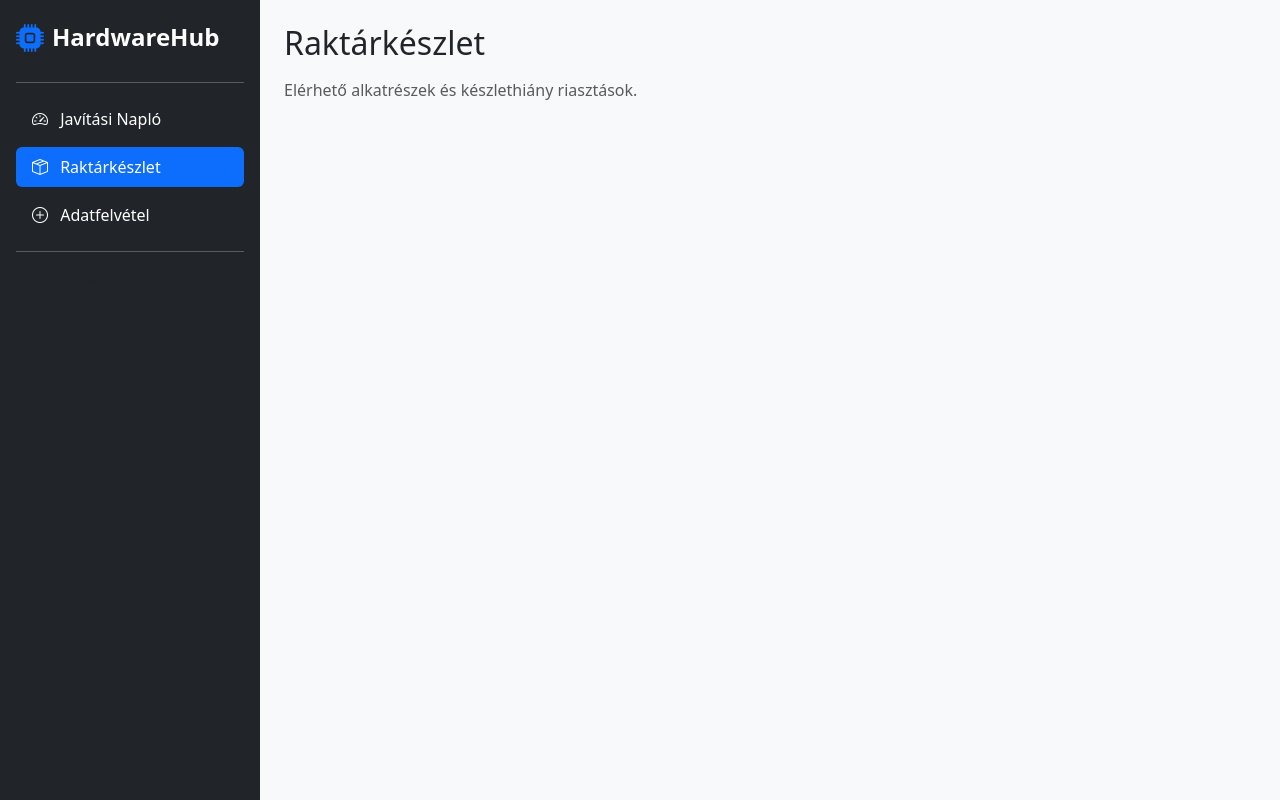
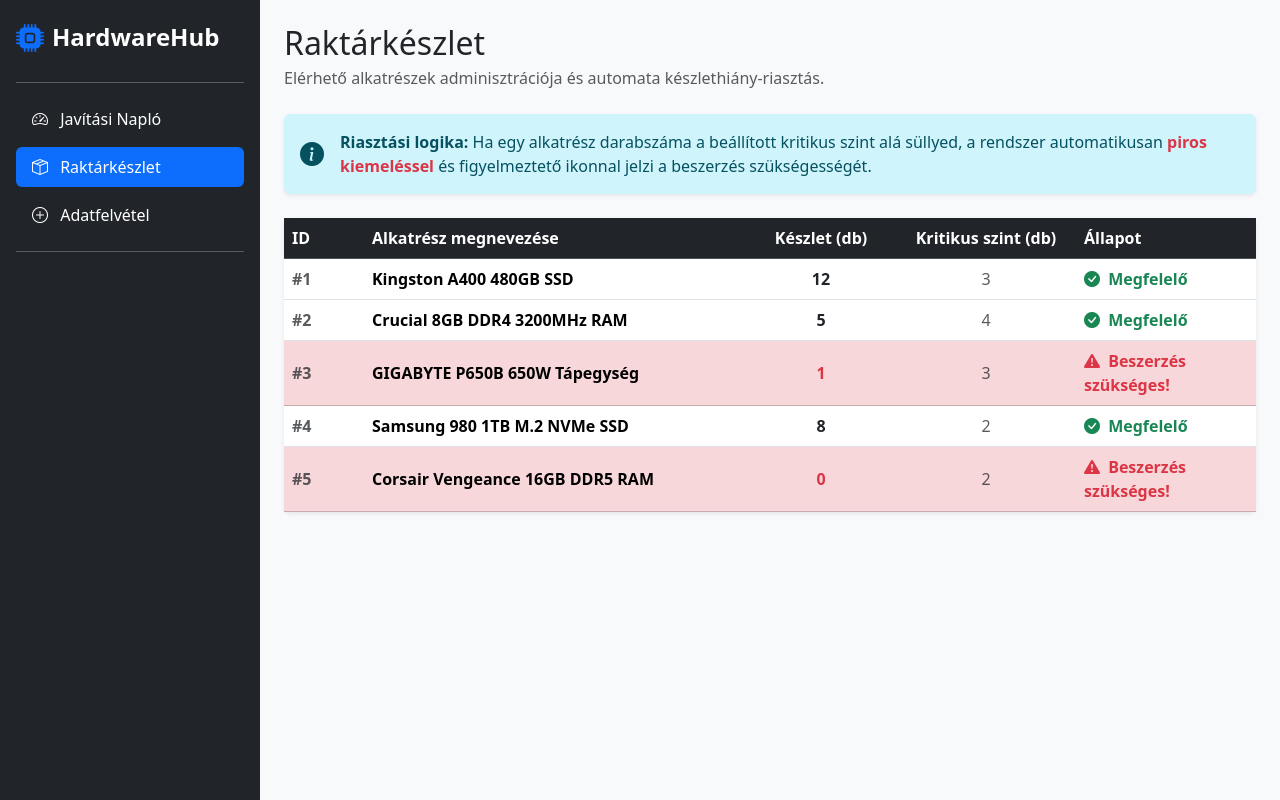
Before and after one commit to aprobence/HardwareHub-Inventory-Management, a website built with Vite: page index.html in a window 1280 px wide. Both pictures are taken after a click on the link "Raktárkészlet". Built offline with nearby package versions, Linux system fonts and the light colour scheme.

Commit message:
feat: raktarkeszlet UI tablazat automata kritikus szint riasztassal

```diff
--- a/index.html
+++ b/index.html
@@ -93,9 +93,38 @@
           </div>
 
           <div id="page-raktar" class="page-section d-none">
-            <h1 class="h2 mb-3">Raktárkészlet</h1>
-            <p class="text-muted">Elérhető alkatrészek és készlethiány riasztások.</p>
+            <div class="d-flex justify-content-between align-items-center mb-4">
+              <div>
+                <h1 class="h2 mb-1">Raktárkészlet</h1>
+                <p class="text-muted mb-0">Elérhető alkatrészek adminisztrációja és automata készlethiány-riasztás.</p>
+              </div>
             </div>
+
+            <div class="alert alert-info border-0 shadow-sm mb-4 d-flex align-items-center" role="alert">
+              <i class="bi bi-info-circle-fill fs-4 me-3"></i>
+              <div>
+                <strong>Riasztási logika:</strong> Ha egy alkatrész darabszáma a beállított kritikus szint alá süllyed, a rendszer automatikusan <span class="text-danger fw-bold">piros kiemeléssel</span> és figyelmeztető ikonnal jelzi a beszerzés szükségességét.
+              </div>
+            </div>
+
+            <div class="card shadow-sm border-0">
+              <div class="table-responsive">
+                <table class="table table-hover align-middle mb-0" id="inventory-table">
+                  <thead class="table-dark">
+                    <tr>
+                      <th style="width: 80px;">ID</th>
+                      <th>Alkatrész megnevezése</th>
+                      <th class="text-center" style="width: 150px;">Készlet (db)</th>
+                      <th class="text-center" style="width: 180px;">Kritikus szint (db)</th>
+                      <th style="width: 180px;">Állapot</th>
+                    </tr>
+                  </thead>
+                  <tbody id="inventory-table-body">
+                    </tbody>
+                </table>
+              </div>
+            </div>
+          </div>
 
           <div id="page-adatfelvetel" class="page-section d-none">
             <h1 class="h2 mb-3">Új Adatok Rögzítése</h1>
--- a/src/main.js
+++ b/src/main.js
@@ -9,6 +9,15 @@
   { id: 3, ugyfel_nev: 'Szabó Gábor', eszkoz_tipus: 'Asztali PC', hiba_leiras: 'Kékhalál játékok közben. Memóriateszt javasolt.', statusz: 'Folyamatban' },
   { id: 4, ugyfel_nev: 'Kiss Éva', eszkoz_tipus: 'Asus ROG Laptop', hiba_leiras: 'Gyorsítást kért a tulajdonos, 1TB M.2 SSD beépítve.', statusz: 'Kész' },
   { id: 5, ugyfel_nev: 'Tóth Dániel', eszkoz_tipus: 'MacBook Pro 2015', hiba_leiras: 'Akkumulátorcsere és teljes belső portalanítás.', statusz: 'Átvéve' }
+];
+
+
+const mockInventory = [
+  { id: 1, alkatresz_nev: 'Kingston A400 480GB SSD', darabszam: 12, kritikus_szint: 3 },
+  { id: 2, alkatresz_nev: 'Crucial 8GB DDR4 3200MHz RAM', darabszam: 5, kritikus_szint: 4 },
+  { id: 3, alkatresz_nev: 'GIGABYTE P650B 650W Tápegység', darabszam: 1, kritikus_szint: 3 },
+  { id: 4, alkatresz_nev: 'Samsung 980 1TB M.2 NVMe SSD', darabszam: 8, kritikus_szint: 2 },
+  { id: 5, alkatresz_nev: 'Corsair Vengeance 16GB DDR5 RAM', darabszam: 0, kritikus_szint: 2 }
 ];
 
 document.addEventListener('DOMContentLoaded', () => {
@@ -97,6 +106,45 @@
     statusFilter.addEventListener('change', filterData);
   }
 
+
+  const inventoryTableBody = document.getElementById('inventory-table-body');
+
+  function renderInventory(inventoryData) {
+    if (!inventoryTableBody) return;
+    inventoryTableBody.innerHTML = '';
+
+    inventoryData.forEach(item => {
+      const row = document.createElement('tr');
+
+
+      const isCritical = item.darabszam <= item.kritikus_szint;
+
+
+      if (isCritical) {
+        row.classList.add('table-danger');
+      }
+
+      row.innerHTML = `
+        <td class="text-muted fw-bold">#${item.id}</td>
+        <td class="fw-bold">${item.alkatresz_nev}</td>
+        <td class="text-center fs-6 fw-bold ${isCritical ? 'text-danger' : 'text-dark'}">${item.darabszam}</td>
+        <td class="text-center text-muted">${item.kritikus_szint}</td>
+        <td>
+          ${isCritical
+            ? `<span class="text-danger fw-bold"><i class="bi bi-exclamation-triangle-fill me-1"></i> Beszerzés szükséges!</span>`
+            : `<span class="text-success fw-bold"><i class="bi bi-check-circle-fill me-1"></i> Megfelelő</span>`
+          }
+        </td>
+      `;
+      inventoryTableBody.appendChild(row);
+    });
+  }
+
+
+  if (inventoryTableBody) {
+    renderInventory(mockInventory);
+  }
+
   if (tableBody) {
     renderRepairs(mockRepairs);
   }
```
Also changed, not shown: 1 other file.
